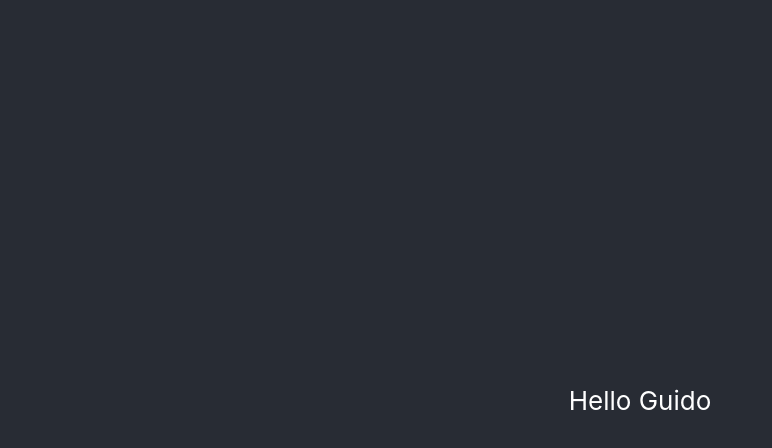
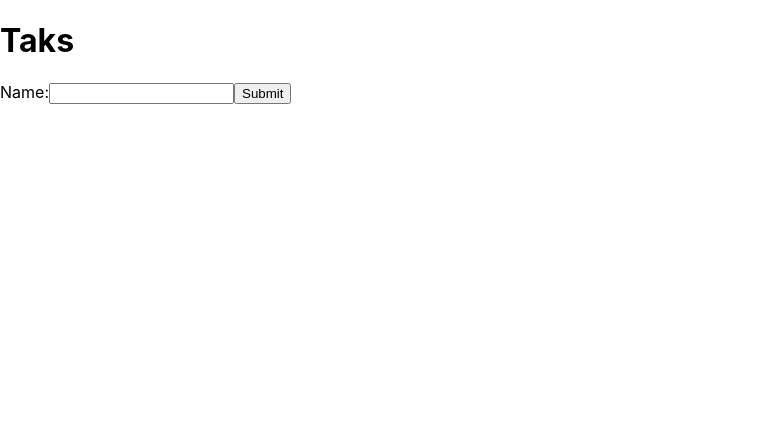
Before and after one commit to guidocollino/phinx-training-react, a React (Create React App) app: page / in a window 1280 px wide. Shown: the top 448 px of the page, without its empty margins (0-772 px from the left). Built offline with nearby package versions, Linux system fonts and the light colour scheme.

Commit message:
Add a TodoTask functionality

```diff
--- a/src/components/App/index.tsx
+++ /dev/null
@@ -1,15 +0,0 @@
-import React from 'react';
-import './style.css';
-import HelloWorld from '../HelloWorld/';
-
-function App() {
-  return (
-    <div className="App">
-      <header className="App-header">
-        <HelloWorld name="Guido" / >
-      </header>
-    </div>
-  );
-}
-
-export default App;
--- a/src/components/App/style.css
+++ /dev/null
@@ -1,10 +0,0 @@
-.App-header {
-  background-color: #282c34;
-  min-height: 100vh;
-  display: flex;
-  flex-direction: column;
-  align-items: center;
-  justify-content: center;
-  font-size: calc(10px + 2vmin);
-  color: white;
-}
--- /dev/null
+++ b/src/components/Button/index.tsx
@@ -0,0 +1,15 @@
+import React from 'react';
+
+type ButtonProps = {
+  label: string,
+  onClick: Function
+}
+
+function Button({ label, onClick}: ButtonProps) {
+
+  return (
+  <button onClick={onClick()}>{ label }</button>
+  )
+}
+
+export default Button;
--- a/src/components/HelloWorld/index.tsx
+++ /dev/null
@@ -1,9 +0,0 @@
-import React from 'react';
-
-function HelloWorld(props: { name: React.ReactNode; }) {
-  return (
-  <div className="HelloWorld">Hello {props.name}</div>
-  );
-}
-
-export default HelloWorld;
--- a/src/components/HelloWorld/style.css
+++ /dev/null
@@ -1,14 +0,0 @@
-.HelloWorld {
-  text-align: center;
-}
-
-.App-header {
-  background-color: #282c34;
-  min-height: 100vh;
-  display: flex;
-  flex-direction: column;
-  align-items: center;
-  justify-content: center;
-  font-size: calc(10px + 2vmin);
-  color: white;
-}
--- /dev/null
+++ b/src/components/List/index.tsx
@@ -0,0 +1,19 @@
+import React from 'react';
+import TaskRow from '../TaskRow'
+import { Task } from '../../types';
+
+type ListProps = {
+  tasks: Array<Task>
+}
+
+function List({ tasks }: ListProps) {
+
+  const listItems = tasks.map((task: Task) =>  <TaskRow name={task.name} />);
+  return (
+    <ul>
+      {listItems}
+    </ul>
+  )
+}
+
+export default List;
--- /dev/null
+++ b/src/components/TaskRow/index.tsx
@@ -0,0 +1,13 @@
+import React from 'react';
+
+type TaskRowProps = {
+  name: string
+}
+
+function TaskRow({ name }: TaskRowProps) {
+  return (
+   <li>{name}</li>
+  )
+}
+
+export default TaskRow;
--- /dev/null
+++ b/src/containers/TodoTask/index.tsx
@@ -0,0 +1,50 @@
+import React, { useState } from 'react';
+import List from '../../components/List';
+// import Button from 'components/Button';
+import { Task } from '../../types';
+
+type StateTodoTask = {
+  tasks: Array<Task>,
+  taskName: string
+}
+
+type PropsTodoTask = {};
+
+class TodoTask extends React.Component<PropsTodoTask,StateTodoTask> {
+  state: StateTodoTask = {
+    tasks: [],
+    taskName: ''
+  };
+
+  handleChange = (e: React.FormEvent<HTMLInputElement>): void => {
+    this.setState({ taskName: e.currentTarget.value });
+  };
+
+  handleSubmit = (event: React.SyntheticEvent): void => {
+    const taskName = this.state.taskName;
+    if (taskName) {
+      const newTask: Task = {name: this.state.taskName, status: "PENDING"};
+      const newTasks = [...this.state.tasks, newTask];
+      this.setState({ tasks: newTasks, taskName: '' });
+    }
+    event.preventDefault();
+  }
+
+  render() {
+    return (
+      <>
+        <h1>Taks</h1>
+        <List tasks={this.state.tasks}/>
+        <form onSubmit={this.handleSubmit}>
+          <label>
+            Name:
+            <input type="text" value={this.state.taskName} onChange={this.handleChange} />
+          </label>
+          <input type="submit" value="Submit" />
+        </form>
+      </>
+    )
+  }
+}
+
+export default TodoTask;
--- a/src/index.tsx
+++ b/src/index.tsx
@@ -1,11 +1,11 @@
 import React from 'react';
 import ReactDOM from 'react-dom';
 import './index.css';
-import App from './components/App/';
+import TodoTask from './containers/TodoTask';
 
 ReactDOM.render(
   <React.StrictMode>
-    <App />
+    <TodoTask />
   </React.StrictMode>,
   document.getElementById('root')
 );
--- /dev/null
+++ b/src/types/index.ts
@@ -0,0 +1,4 @@
+export type Task = {
+  name: string;
+  status: string;
+}
```
Also changed, not shown: src/components/StatusLabel/index.tsx (added, +9 -0 lines), 1 other file (tests, documents, lock files or other folders).
